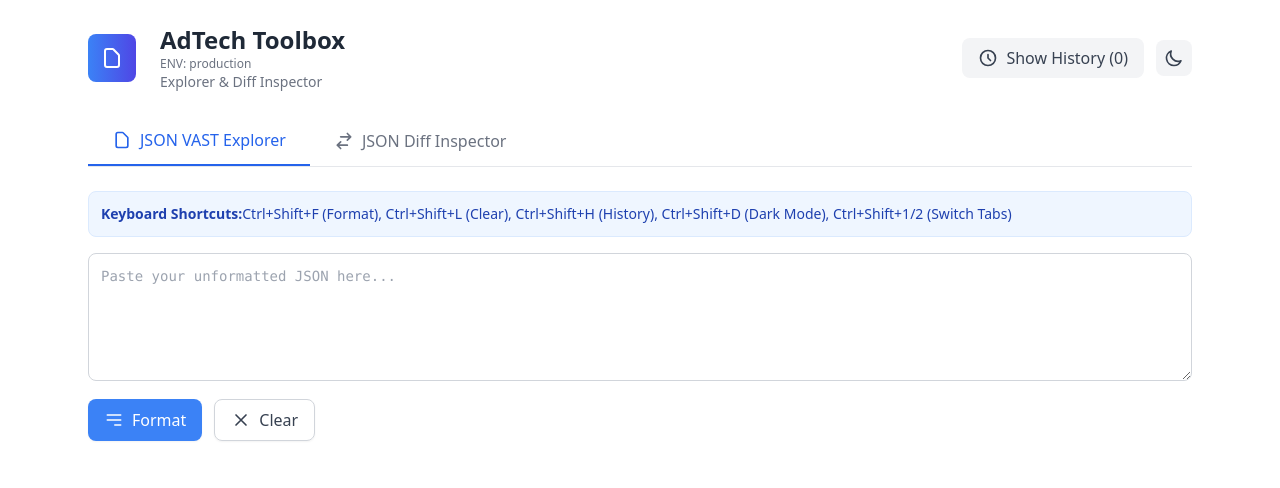
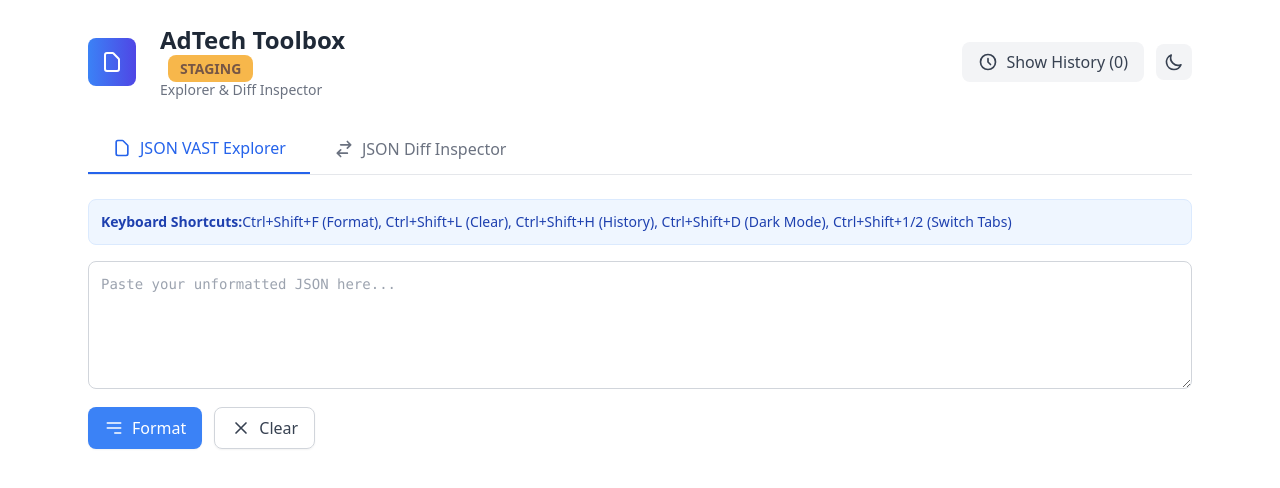
Before and after one commit to christianbernecker/adtech-toolbox, a React (Vite) app in the folder json-explorer/: page /json-explorer in a window 1280 px wide. Shown: the top 488 px of the page. Built offline with nearby package versions, Linux system fonts and the light colour scheme.

Commit message:
Always show staging badge

```diff
--- a/json-explorer/src/components/JsonToolsApp.jsx
+++ b/json-explorer/src/components/JsonToolsApp.jsx
@@ -29,15 +29,10 @@ function JsonToolsApp() {
             <h1 className={`text-2xl font-bold ${isDarkMode ? 'text-gray-100' : 'text-gray-800'}`}>
               AdTech Toolbox
             </h1>
-            {/* Debug output */}
-            <div className="text-xs text-gray-500">
-              ENV: {window.location.hostname.startsWith('staging.') ? 'staging' : 'production'}
-            </div>
-            {window.location.hostname.startsWith('staging.') && (
-              <span className="ml-2 px-3 py-1 text-sm font-bold rounded-lg bg-amber-500 text-amber-950 animate-pulse">
-                STAGING
-              </span>
-            )}
+            {/* Always show the badge for now */}
+            <span className="ml-2 px-3 py-1 text-sm font-bold rounded-lg bg-amber-500 text-amber-950 animate-pulse">
+              STAGING
+            </span>
             <div className={`text-sm ${isDarkMode ? 'text-gray-400' : 'text-gray-500'}`}>Explorer & Diff Inspector</div>
           </div>
         </div>
```
